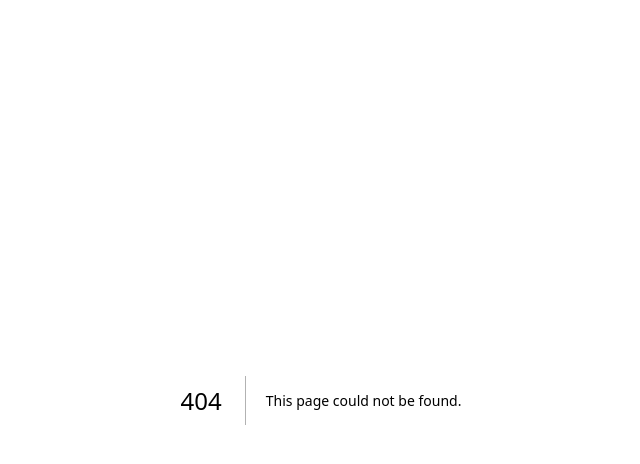
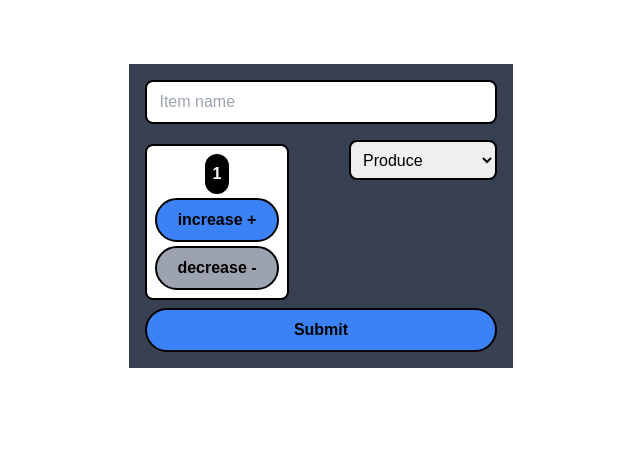
Before and after one commit to tienphap1405/cprg306-assignments, a Next.js app: page /week-5 in a window 1280 px wide. Before the commit this address had no page. Shown: the top 464 px of the page, without its empty margins (319-959 px from the left). Built offline with nearby package versions, Linux system fonts and the light colour scheme.

Commit message:
Week-5 Submission

```diff
--- a/app/page.js
+++ b/app/page.js
@@ -7,6 +7,7 @@ export default function Page() {
       <p><Link href={"/week-2"}>Link to week-2 page</Link></p>
       <p><Link href={"/week-3"}>Link to week-3 page</Link></p>
       <p><Link href={"/week-4"}>Link to week-4 page</Link></p>
+      <p><Link href={"/week-5"}>Link to week-5 page</Link></p>
     </div>
   );
 }
--- /dev/null
+++ b/app/week-5/new-item.js
@@ -0,0 +1,67 @@
+"use client"
+import { useState } from "react";
+
+
+export default function NewItem() {
+    const [quantity, setQuantity] = useState(1);
+    const [category, setCategory] = useState("produce");
+    const [name, setName] = useState("");
+
+
+    const handleSubmit = (event) => {
+        event.preventDefault();
+        const item = {name, quantity, category};
+        console.log(item);
+        alert(`Add item \n--Name: ${item.name}  \n--Quantity: ${item.quantity}  \n--Category: ${item.category}`)
+
+        setQuantity(1);
+        setCategory("produce");
+        setName("");
+    }
+
+    const handleCategoryOption = (val) =>{
+        setCategory(val.target.value)
+    }
+    const handleNameInput = (val) => {
+        setName(val.target.value)
+    }
+    const increment = () => {
+        if (quantity < 20){
+            setQuantity(quantity + 1)
+        }
+    };
+
+    const decrement = () => {
+        if (quantity > 1){
+            setQuantity(quantity - 1)
+        }
+    };
+    return(
+        <main className= "flex justify-center">
+            <form onSubmit={handleSubmit}  className= "p-4 m-16 bg-gray-700 w-full max-w-sm flex-col">
+                <input value= {name} className="rounded-lg mb-4 w-full p-2 border-black border-2 text-black" type= "text" placeholder=" Item name" onChange= {handleNameInput} required />
+                <div className="flex justify-between">
+                    <div className= "rounded-lg w-36 p-2 mt-1 mb-1 flex items-center bg-white flex-col border-black border-2">
+                        <h1 className= "text-black font-bold bg-black text-white rounded-full p-2 mb-1">{quantity}</h1>
+                        <button type="button" disabled={quantity === 20} onClick= {increment} className="w-full mb-1 bg-blue-500 active:bg-white text-black font-bold py-2 px-4 rounded-full disabled:bg-gray-400 border-2 border-black">increase +</button>
+                        <button type="button" disabled={quantity === 1} onClick= {decrement} className="w-full bg-white active:bg-yellow-400 text-black font-bold py-2 px-4 rounded-full disabled:bg-gray-400 border-2 border-black">decrease -</button>
+                    </div>
+                    <select value={category} onChange= {handleCategoryOption} className= "h-10 text-black border-black border-2 ml-1 p-2 rounded-lg" >
+                        <option value= {"Produce"}>Produce</option>
+                        <option value= "Dairy">Dairy</option>
+                        <option value= "Bakery">Bakery</option>
+                        <option value= "Meat">Meat</option>
+                        <option value= "Frozen Foods">Frozen Foods</option>
+                        <option value= "Canned Goods">Canned Goods</option>
+                        <option value= "Dry Goods">Dry Goods</option>
+                        <option value= "Beverages">Beverages</option>
+                        <option value= "Snacks">Snacks</option>
+                        <option value= "Household">Household</option>
+                        <option value= "Other">Other</option>
+                    </select>
+                </div>
+                <button type= "submit" className= " w-full border-2 border-black bg-blue-500 active:bg-white text-black font-bold py-2 px-4 rounded-full mt-1">Submit</button>
+            </form>
+        </main>
+    );
+}
--- /dev/null
+++ b/app/week-5/page.js
@@ -0,0 +1,7 @@
+import NewItem from "./new-item";
+export default function Page(){
+    return(
+            <NewItem>
+            </NewItem>
+    );
+}
```
